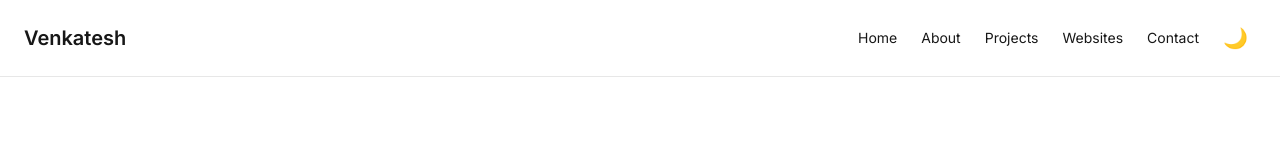
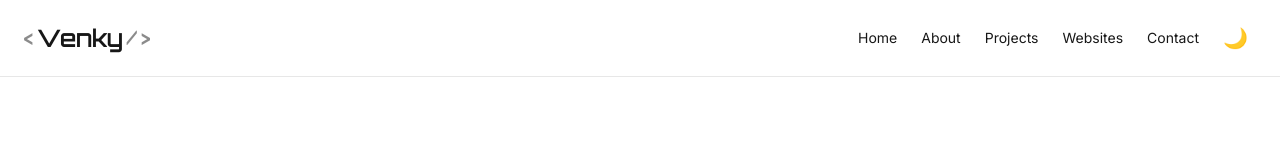
Before and after one commit to venky0195/portfolio, a Next.js app: page / in a window 1280 px wide. Shown: the top 160 px of the page. Built offline with nearby package versions, Linux system fonts and the light colour scheme.

Commit message:
update logo

```diff
--- a/src/app/components/Header.tsx
+++ b/src/app/components/Header.tsx
@@ -1,4 +1,4 @@
-'use client'
+'use client';
 
 import { useState } from 'react';
 
@@ -15,27 +15,39 @@ const navItems = [
   { label: 'Projects', href: '#projects' },
   { label: 'Websites', href: '#websites' },
   { label: 'Contact', href: '#contact' },
-]
+];
 
 export default function Header() {
-  const [isOpen, setIsOpen] = useState(false)
-  const toggleMenu = () => setIsOpen((prev) => !prev)
+  const [isOpen, setIsOpen] = useState(false);
+  const toggleMenu = () => setIsOpen((prev) => !prev);
 
   return (
-    <header className="sticky top-0 z-50 w-full bg-[var(--background)]/80 backdrop-blur border-b border-[var(--foreground)]/10">
-      <div className="flex justify-between items-center px-6 py-4 max-w-screen-2xl mx-auto">
-        <a href="#hero" className="text-xl font-semibold">
-          Venkatesh
+    <header className='sticky top-0 z-50 w-full bg-[var(--background)]/80 backdrop-blur border-b border-[var(--foreground)]/10'>
+      <div className='flex justify-between items-center px-6 py-4 max-w-screen-2xl mx-auto'>
+        <a
+          href='#hero'
+          className='text-xl sm:text-2xl font-mono font-semibold tracking-tight text-primary hover:text-[var(--foreground)] transition-all flex items-center gap-1 '
+        >
+          <span className='text-[var(--foreground)]/50 text-base sm:text-xl [font-family:var(--font-orbitron)]'>
+            &lt;
+          </span>
+          <span className='[font-family:var(--font-orbitron)]'>Venky</span>
+          <span className='text-[var(--foreground)]/50 text-base sm:text-xl animate-blink [font-family:var(--font-orbitron)]'>
+            /
+          </span>
+          <span className='text-[var(--foreground)]/50 text-base sm:text-xl [font-family:var(--font-orbitron)]'>
+            &gt;
+          </span>
         </a>
 
-        <div className="flex items-center gap-4">
+        <div className='flex items-center gap-4'>
           {/* Desktop Nav */}
-          <nav className="hidden sm:flex gap-6 text-sm">
+          <nav className='hidden sm:flex gap-6 text-sm'>
             {navItems.map(({ label, href }) => (
               <a
                 key={href}
                 href={href}
-                className="hover:underline hover:opacity-80 transition"
+                className='hover:underline hover:opacity-80 transition'
               >
                 {label}
               </a>
@@ -43,15 +55,15 @@ export default function Header() {
           </nav>
 
           {/* Theme Toggle */}
-          <div className="hidden sm:block">
+          <div className='hidden sm:block'>
             <ThemeToggle />
           </div>
 
           {/* Mobile Menu Button */}
           <button
             onClick={toggleMenu}
-            className="sm:hidden p-2 rounded focus:outline-none"
-            aria-label="Toggle Menu"
+            className='sm:hidden p-2 rounded focus:outline-none'
+            aria-label='Toggle Menu'
           >
             {isOpen ? <X size={20} /> : <Menu size={20} />}
           </button>
@@ -60,13 +72,13 @@ export default function Header() {
 
       {/* Mobile Nav */}
       {isOpen && (
-        <nav className="sm:hidden px-6 pb-4 flex flex-col gap-4 text-sm animate-fade-in-down">
+        <nav className='sm:hidden px-6 pb-4 flex flex-col gap-4 text-sm animate-fade-in-down'>
           {navItems.map(({ label, href }) => (
             <a
               key={href}
               href={href}
               onClick={() => setIsOpen(false)}
-              className="hover:underline hover:opacity-80 transition"
+              className='hover:underline hover:opacity-80 transition'
             >
               {label}
             </a>
@@ -74,5 +86,5 @@ export default function Header() {
         </nav>
       )}
     </header>
-  )
+  );
 }
--- a/src/app/globals.css
+++ b/src/app/globals.css
@@ -57,3 +57,12 @@ html {
 .animate-fade-in-down {
   animation: fade-in-down 0.2s ease-out both;
 }
+
+@keyframes blink {
+  0%, 100% { opacity: 1 }
+  50% { opacity: 0 }
+}
+
+.animate-blink {
+  animation: blink 1.2s step-start infinite;
+}
--- a/src/app/layout.tsx
+++ b/src/app/layout.tsx
@@ -1,29 +1,37 @@
 // app/layout.tsx
 import './globals.css';
 
-import { Inter } from 'next/font/google';
+import {
+  Inter,
+  Orbitron,
+} from 'next/font/google';
 
 import Providers from './components/Providers';
 
-const inter = Inter({ subsets: ['latin'] })
+const inter = Inter({ subsets: ['latin'] });
+const orbitron = Orbitron({
+  subsets: ['latin'],
+  weight: ['400', '600'],
+  variable: '--font-orbitron',
+});
 
 export const metadata = {
   title: 'Venkatesh | Portfolio',
   description: 'Software Engineer Portfolio',
-}
+};
 
 export default function RootLayout({
   children,
 }: {
-  children: React.ReactNode
+  children: React.ReactNode;
 }) {
   return (
-    <html lang="en" suppressHydrationWarning>
-      <body className={`${inter.className} bg-white dark:bg-zinc-900 text-zinc-900 dark:text-zinc-100`}>
-        <Providers>
-          {children}
-        </Providers>
+    <html lang='en' className={`${orbitron.variable}`} suppressHydrationWarning>
+      <body
+        className={`${inter.className} bg-white dark:bg-zinc-900 text-zinc-900 dark:text-zinc-100`}
+      >
+        <Providers>{children}</Providers>
       </body>
     </html>
-  )
+  );
 }
```
